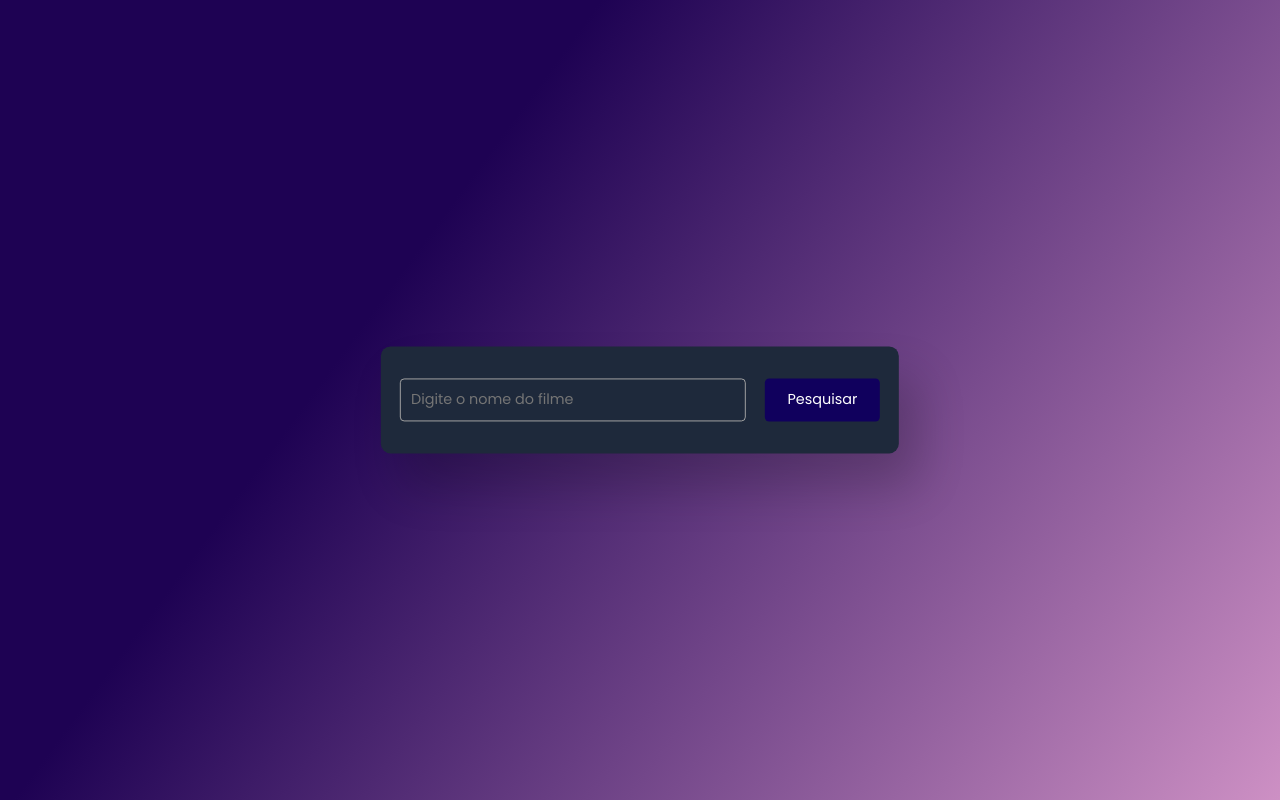
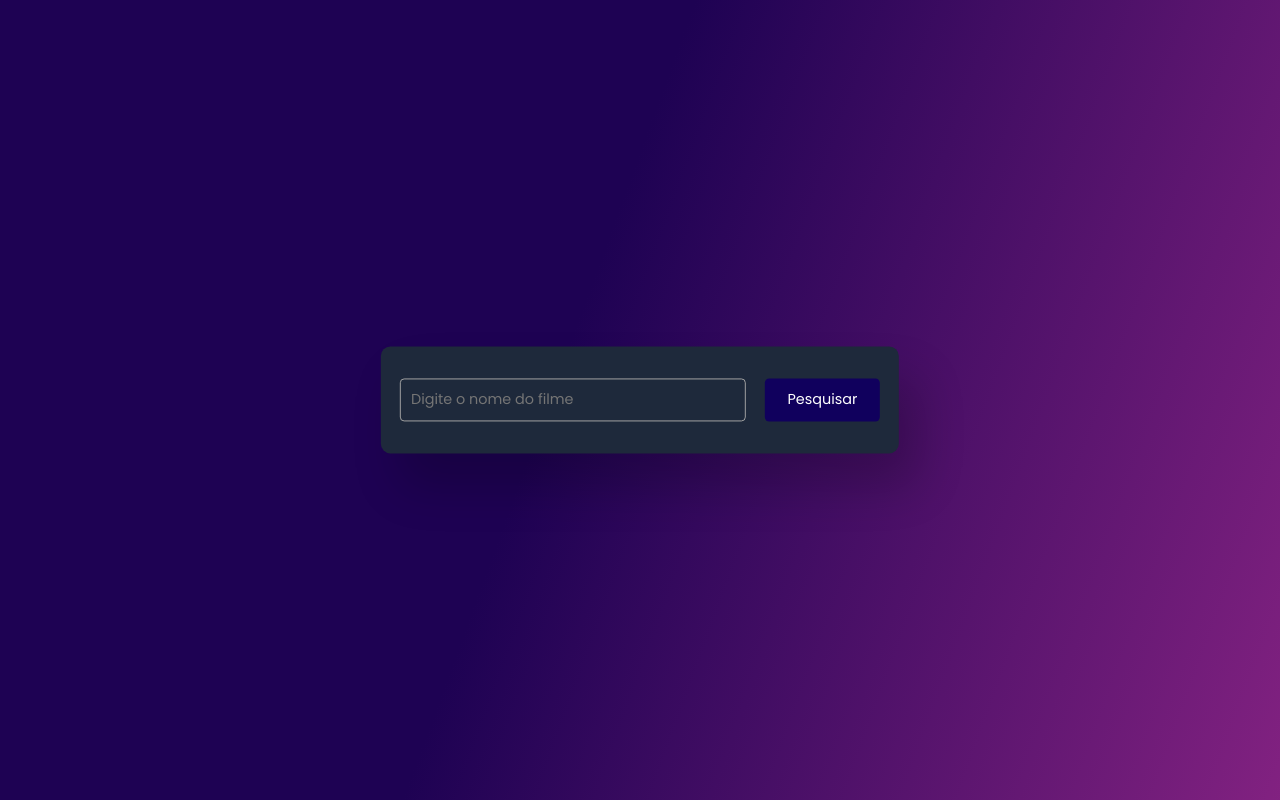
Before and after one commit to JoaoHneri/Movie-Guide, a plain HTML site: page index.html in a window 1280 px wide. Drawn offline with Linux system fonts and the light colour scheme.

Commit message:
Update style.css

```diff
--- a/style.css
+++ b/style.css
@@ -9,7 +9,7 @@
 body{
     height: 100vh;
     /* background: linear-gradient(#0b0707 50%, #10005d 50%); */
-    background-image: linear-gradient( 126.3deg,  rgba(30,2,83,1) 32.2%, rgba(198,55,160,0.46) 109.2% );
+    background-image: linear-gradient( 110.1deg,  rgba(30,2,83,1) 44.2%, rgba(198,55,160,1) 138.2% );
 
 
 }
```
